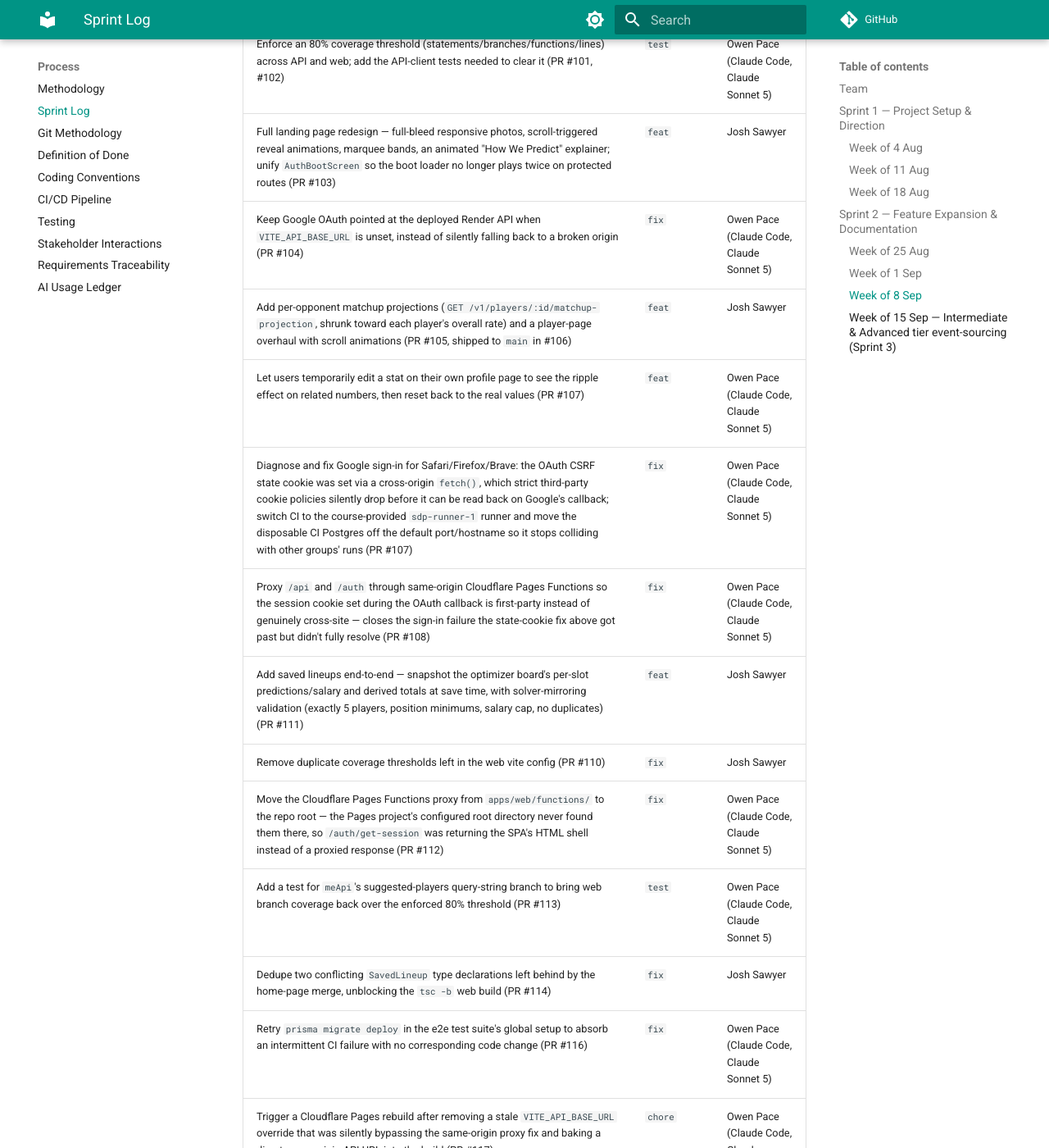
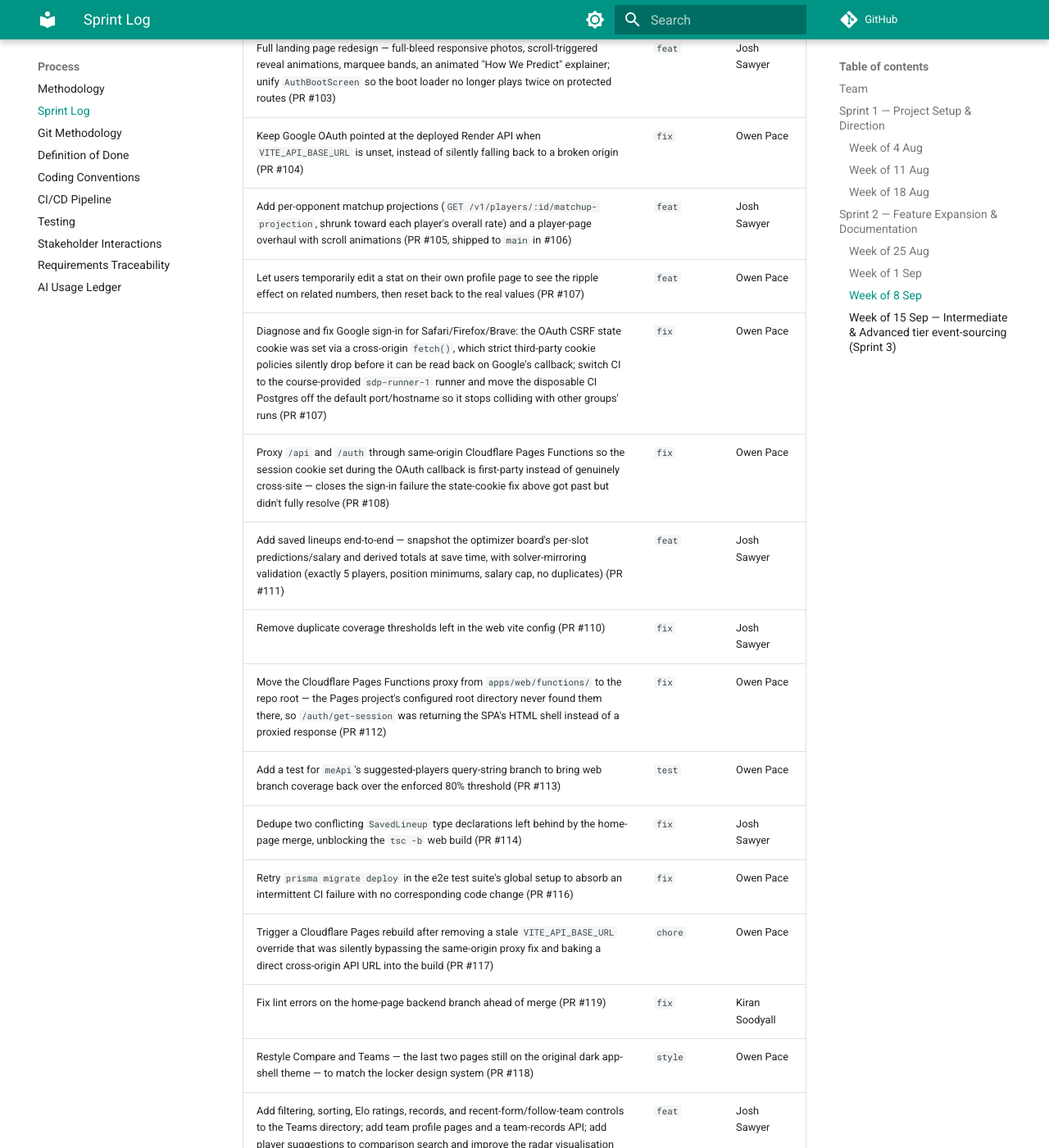
Before and after one commit to Sports-Analytics-Innovation-Platform/Innovation-Documentation-Website, an MkDocs documentation site: the page built from docs/sprint-log.md, in a window 1280 px wide and 1400 px high, scrolled down 7408 px. Shown: the whole window at 82% size. Built offline with MkDocs 1.6.1 and Material for MkDocs 9.7.7, drawn with Linux system fonts in a browser that asks for light colours; comment, search, counter and statistics services are not loaded; some of the changed text lies outside the part shown.

Commit message:
docs: strip AI-tool attribution from the sprint log's Owner column
Fixes the other 15 rows (Week of 8 Sep) with the same "Owen Pace
(Claude Code, Claude Sonnet 5)" pattern the previous commit fixed one
new instance of. This column names which team member owns the task;
which AI tool assisted is the AI Usage Ledger's job, not this page's.

```diff
--- a/docs/sprint-log.md
+++ b/docs/sprint-log.md
@@ -126,10 +126,10 @@
 | Add axe-core automated accessibility checks (PR #92) | `test` | Daniel Passos |
 | Hold team meeting 5: agreed on a profile page (account settings, password reset, data deletion), a "coach mode" self-upload stats feature, deferring Row Level Security to sprint-end, and scheduled final Sprint 2 review for 2026-09-14 | `docs` | Adrian Draxl |
 | Merge postseason-view (#89) and advanced-player-stats (#90) into main, resolving the stacked-branch history between them | `chore` | Sanele H. |
-| Resolve a real merge conflict in `players.controller.ts` between the Swagger decorators and the season-type work, then merge swagger-openapi (#86) into main | `fix` | Owen Pace (Claude Code, Claude Sonnet 5) |
+| Resolve a real merge conflict in `players.controller.ts` between the Swagger decorators and the season-type work, then merge swagger-openapi (#86) into main | `fix` | Owen Pace |
 | Update landing-page hero photos and add a real home-page screenshot to the hero cascade (PR #88) | `feat` | Kiran Soodyall |
-| Found and removed a live Gitea runner registration token (`ci-runner/data/.runner`, accidentally committed on PR #88) before merging; token rotation on the server is still pending | `fix` | Owen Pace (Claude Code, Claude Sonnet 5) |
-| Pre-warm the API with a `/health` ping on mount to reduce Render cold-start failures during Google sign-in — the OAuth state row's 10-minute expiry is hardcoded in `better-auth` with no config option (confirmed up to the latest 1.7.4) | `fix` | Owen Pace (Claude Code, Claude Sonnet 5) |
+| Found and removed a live Gitea runner registration token (`ci-runner/data/.runner`, accidentally committed on PR #88) before merging; token rotation on the server is still pending | `fix` | Owen Pace |
+| Pre-warm the API with a `/health` ping on mount to reduce Render cold-start failures during Google sign-in — the OAuth state row's 10-minute expiry is hardcoded in `better-auth` with no config option (confirmed up to the latest 1.7.4) | `fix` | Owen Pace |
 | Build the user-owned personalisation layer behind the signed-in home page: one migration (`20260910134345_home_personalization`) adding seven tables and a `PickOutcome` enum with zero ALTERs on any NBA-data table, 15 new `/v1/analytics/*` and `/v1/me/*` routes, and the Beat the Model, watchlist, followed-team results, model-accuracy ledger, leaderboard and saved-shelf features (PR #94) | `feat` | Kiran Soodyall |
 | Add `OriginCheckGuard` as a global `APP_GUARD` and shared Zod body validation (`parseBody`) alongside the API's first write routes; scope every `/v1/me/*` query to the session user id so one user can never read or delete another's rows (PR #94) | `feat` | Kiran Soodyall |
 | Remove the "Add to Locker" and "Jump Back In" home sections — both were layout with nothing behind them — and add an "Add to watchlist" control to the player profile page as the new entry point into the watchlist (PR #94) | `refactor` | Kiran Soodyall |
@@ -138,29 +138,29 @@
 | Revert the saved-comparisons/lineups merge (#94) after it conflicted with the parallel home-page personalisation work still in flight (PR #98) | `fix` | Kiran Soodyall |
 | Add onboarding (username, favorite team, suggested players to follow) and a Profile page (avatar upload, followed-players list, hard account deletion); new `GET/PATCH /v1/me`, `/v1/me/avatar`, `/v1/me/followed-players/:playerId` routes (PR #96, completed in #99) | `feat` | Josh Sawyer |
 | Make read-only game endpoints public so the signed-out landing page can load live matches; refresh shared auth, protected-route, error, and loading states (PR #99) | `feat` | Josh Sawyer |
-| Stop requiring the OAuth state cookie on cross-domain sign-in — Safari, Firefox, and Brave's stricter third-party cookie handling was silently dropping it before Google's callback redirect could read it back, causing intermittent `state_mismatch` failures (PR #100) | `fix` | Owen Pace (Claude Code, Claude Sonnet 5) |
-| Enforce an 80% coverage threshold (statements/branches/functions/lines) across API and web; add the API-client tests needed to clear it (PR #101, #102) | `test` | Owen Pace (Claude Code, Claude Sonnet 5) |
+| Stop requiring the OAuth state cookie on cross-domain sign-in — Safari, Firefox, and Brave's stricter third-party cookie handling was silently dropping it before Google's callback redirect could read it back, causing intermittent `state_mismatch` failures (PR #100) | `fix` | Owen Pace |
+| Enforce an 80% coverage threshold (statements/branches/functions/lines) across API and web; add the API-client tests needed to clear it (PR #101, #102) | `test` | Owen Pace |
 | Full landing page redesign — full-bleed responsive photos, scroll-triggered reveal animations, marquee bands, an animated "How We Predict" explainer; unify `AuthBootScreen` so the boot loader no longer plays twice on protected routes (PR #103) | `feat` | Josh Sawyer |
-| Keep Google OAuth pointed at the deployed Render API when `VITE_API_BASE_URL` is unset, instead of silently falling back to a broken origin (PR #104) | `fix` | Owen Pace (Claude Code, Claude Sonnet 5) |
+| Keep Google OAuth pointed at the deployed Render API when `VITE_API_BASE_URL` is unset, instead of silently falling back to a broken origin (PR #104) | `fix` | Owen Pace |
 | Add per-opponent matchup projections (`GET /v1/players/:id/matchup-projection`, shrunk toward each player's overall rate) and a player-page overhaul with scroll animations (PR #105, shipped to `main` in #106) | `feat` | Josh Sawyer |
-| Let users temporarily edit a stat on their own profile page to see the ripple effect on related numbers, then reset back to the real values (PR #107) | `feat` | Owen Pace (Claude Code, Claude Sonnet 5) |
-| Diagnose and fix Google sign-in for Safari/Firefox/Brave: the OAuth CSRF state cookie was set via a cross-origin `fetch()`, which strict third-party cookie policies silently drop before it can be read back on Google's callback; switch CI to the course-provided `sdp-runner-1` runner and move the disposable CI Postgres off the default port/hostname so it stops colliding with other groups' runs (PR #107) | `fix` | Owen Pace (Claude Code, Claude Sonnet 5) |
-| Proxy `/api` and `/auth` through same-origin Cloudflare Pages Functions so the session cookie set during the OAuth callback is first-party instead of genuinely cross-site — closes the sign-in failure the state-cookie fix above got past but didn't fully resolve (PR #108) | `fix` | Owen Pace (Claude Code, Claude Sonnet 5) |
+| Let users temporarily edit a stat on their own profile page to see the ripple effect on related numbers, then reset back to the real values (PR #107) | `feat` | Owen Pace |
+| Diagnose and fix Google sign-in for Safari/Firefox/Brave: the OAuth CSRF state cookie was set via a cross-origin `fetch()`, which strict third-party cookie policies silently drop before it can be read back on Google's callback; switch CI to the course-provided `sdp-runner-1` runner and move the disposable CI Postgres off the default port/hostname so it stops colliding with other groups' runs (PR #107) | `fix` | Owen Pace |
+| Proxy `/api` and `/auth` through same-origin Cloudflare Pages Functions so the session cookie set during the OAuth callback is first-party instead of genuinely cross-site — closes the sign-in failure the state-cookie fix above got past but didn't fully resolve (PR #108) | `fix` | Owen Pace |
 | Add saved lineups end-to-end — snapshot the optimizer board's per-slot predictions/salary and derived totals at save time, with solver-mirroring validation (exactly 5 players, position minimums, salary cap, no duplicates) (PR #111) | `feat` | Josh Sawyer |
 | Remove duplicate coverage thresholds left in the web vite config (PR #110) | `fix` | Josh Sawyer |
-| Move the Cloudflare Pages Functions proxy from `apps/web/functions/` to the repo root — the Pages project's configured root directory never found them there, so `/auth/get-session` was returning the SPA's HTML shell instead of a proxied response (PR #112) | `fix` | Owen Pace (Claude Code, Claude Sonnet 5) |
-| Add a test for `meApi`'s suggested-players query-string branch to bring web branch coverage back over the enforced 80% threshold (PR #113) | `test` | Owen Pace (Claude Code, Claude Sonnet 5) |
+| Move the Cloudflare Pages Functions proxy from `apps/web/functions/` to the repo root — the Pages project's configured root directory never found them there, so `/auth/get-session` was returning the SPA's HTML shell instead of a proxied response (PR #112) | `fix` | Owen Pace |
+| Add a test for `meApi`'s suggested-players query-string branch to bring web branch coverage back over the enforced 80% threshold (PR #113) | `test` | Owen Pace |
 | Dedupe two conflicting `SavedLineup` type declarations left behind by the home-page merge, unblocking the `tsc -b` web build (PR #114) | `fix` | Josh Sawyer |
-| Retry `prisma migrate deploy` in the e2e test suite's global setup to absorb an intermittent CI failure with no corresponding code change (PR #116) | `fix` | Owen Pace (Claude Code, Claude Sonnet 5) |
-| Trigger a Cloudflare Pages rebuild after removing a stale `VITE_API_BASE_URL` override that was silently bypassing the same-origin proxy fix and baking a direct cross-origin API URL into the build (PR #117) | `chore` | Owen Pace (Claude Code, Claude Sonnet 5) |
+| Retry `prisma migrate deploy` in the e2e test suite's global setup to absorb an intermittent CI failure with no corresponding code change (PR #116) | `fix` | Owen Pace |
+| Trigger a Cloudflare Pages rebuild after removing a stale `VITE_API_BASE_URL` override that was silently bypassing the same-origin proxy fix and baking a direct cross-origin API URL into the build (PR #117) | `chore` | Owen Pace |
 | Fix lint errors on the home-page backend branch ahead of merge (PR #119) | `fix` | Kiran Soodyall |
-| Restyle Compare and Teams — the last two pages still on the original dark app-shell theme — to match the locker design system (PR #118) | `style` | Owen Pace (Claude Code, Claude Sonnet 5) |
+| Restyle Compare and Teams — the last two pages still on the original dark app-shell theme — to match the locker design system (PR #118) | `style` | Owen Pace |
 | Add filtering, sorting, Elo ratings, records, and recent-form/follow-team controls to the Teams directory; add team profile pages and a team-records API; add player suggestions to comparison search and improve the radar visualisation (PR #123) | `feat` | Josh Sawyer |
 | Cut database round trips: an in-process response cache for public reads (single-flight, never caches errors or nulls, bounded, disabled under Vitest), five redundant-query consolidations (splits 5→2, compare 8→2 for four players, stats 3→2, prediction 2→1, leaderboard counts 3→2), a 5-minute React Query `staleTime` with no refetch on window focus, a BetterAuth session cookie cache removing the per-request `Session`/`User` read, and new indexes on `Game`, `PlayerGameStat` and `Player`. Measured: most public endpoints drop to zero queries on a repeat call. `PredictionsService` deleted as dead code (PR #124) | `perf` | Kiran Soodyall |
 | Fix Beat the Model and the leaderboard: the card kept showing the game just called while the next loaded, replayed a called game after navigating back, and stuck on a 409; it now drops the called game immediately, loads the next behind the graded result, always revalidates on mount, and skips an already-called game. The server breaks same-date ties on id so "next game" is stable, and two same-named users no longer swap leaderboard rows (PR #124) | `fix` | Kiran Soodyall |
 | Fix onboarding follow/unfollow persistence, block finishing onboarding while a preference save is still pending, add error feedback for failed writes, and refresh profile/watchlist/favourite-team locker data after changes (PR #125, closes #67) | `fix` | Daniel Passos |
-| Build an admin page (Teams/Players editing, user role management and deletion) behind the RBAC guard infrastructure (`RolesGuard`, `@Roles()`, the `ADMIN` role) that already existed in the schema but had no endpoint using it — the API's first write access to `Team`/`Player` rows (PR #120, open) | `feat` | Owen Pace (Claude Code, Claude Sonnet 5) |
-| Add model versioning to `GamePrediction` — a `modelVersion` column plus an append-only `GamePredictionRun` history table, so a prediction stays reproducible after the Elo/Four Factors model changes instead of being silently overwritten; first step of a series closing rubric gaps identified in the predictions feature (PR #126, open) | `feat` | Owen Pace (Claude Code, Claude Sonnet 5) |
+| Build an admin page (Teams/Players editing, user role management and deletion) behind the RBAC guard infrastructure (`RolesGuard`, `@Roles()`, the `ADMIN` role) that already existed in the schema but had no endpoint using it — the API's first write access to `Team`/`Player` rows (PR #120, open) | `feat` | Owen Pace |
+| Add model versioning to `GamePrediction` — a `modelVersion` column plus an append-only `GamePredictionRun` history table, so a prediction stays reproducible after the Elo/Four Factors model changes instead of being silently overwritten; first step of a series closing rubric gaps identified in the predictions feature (PR #126, open) | `feat` | Owen Pace |
 | Field the Sprint 2 user feedback survey (Google Forms via WhatsApp), collect 7 responses, and publish the findings, quantitative analysis, and feedback-to-action traceability table on the docs site; raw responses archived with emails redacted | `docs` | Adrian Draxl |
 
 ### Week of 15 Sep — Intermediate & Advanced tier event-sourcing (Sprint 3)
```
